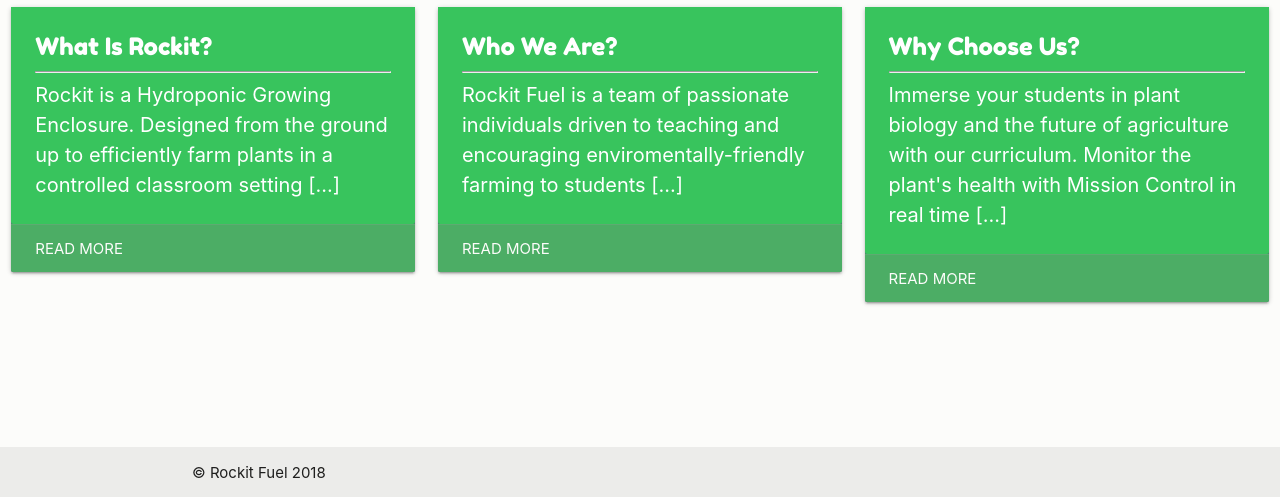
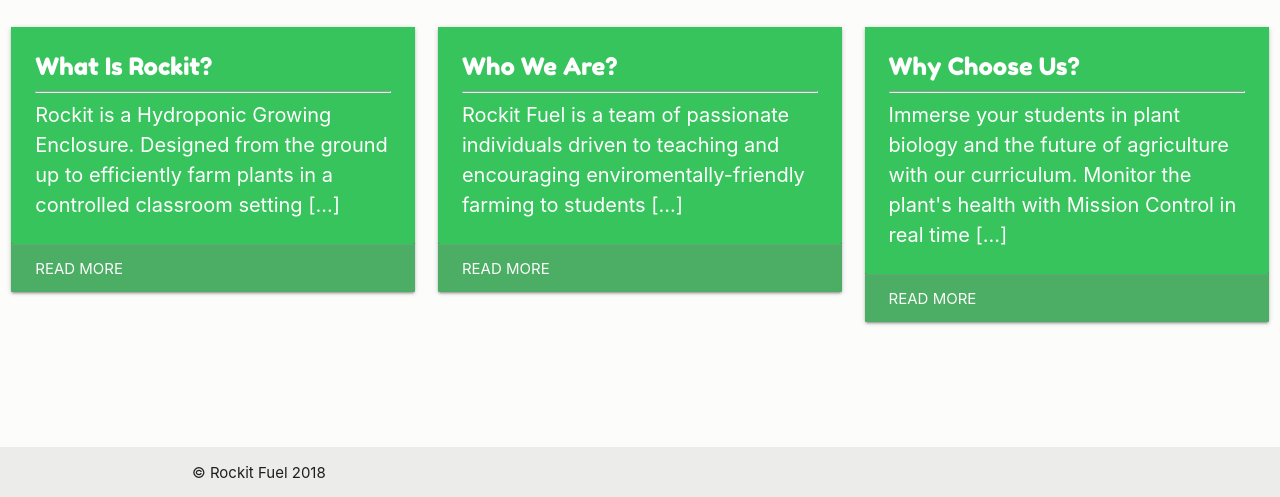
Before and after one commit to colemanimhoff/rockit-fuel, a plain HTML site: page public/index.html in a window 1280 px wide. Shown: the part 303-800 px from the top of the page. Drawn offline with nearby package versions, Linux system fonts and the light colour scheme.

Commit message:
Padding on the top of the mission containers

```diff
--- a/public/css/main.css
+++ b/public/css/main.css
@@ -90,6 +90,8 @@ main {
 }
 .mission-container {
     width: 100%;
+    padding-top: 20px;
+    padding-bottom: -30px;
 }
 
 .mission-cards {
```
